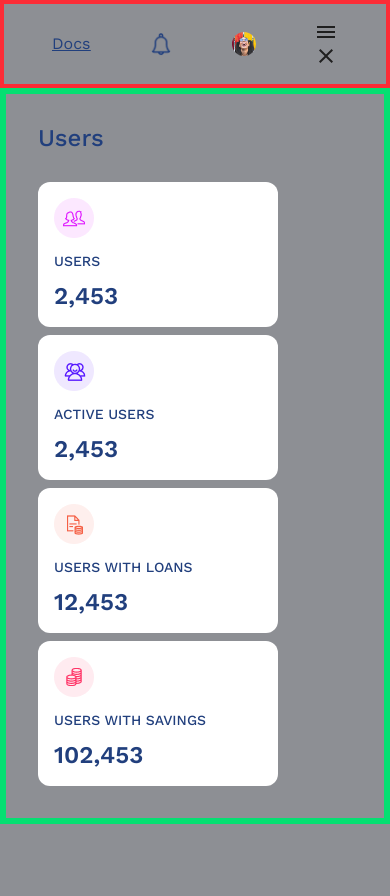
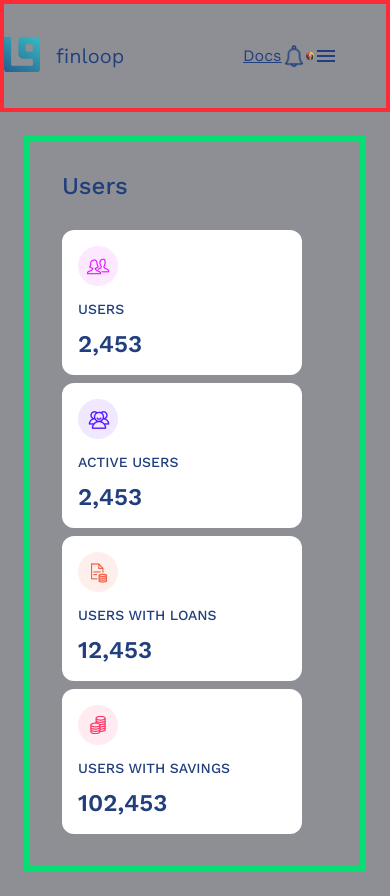
Before and after one commit to TaiwoSaidat/finloop-app, a Next.js app: page /dashboard in a window 390 px wide. Before the commit the page ends 844 px from the top, so only its background shows below. Built offline with nearby package versions, Linux system fonts and the light colour scheme.

Commit message:
ui/sidebar collapse and expand

```diff
--- a/src/app/dashboard/layout.tsx
+++ b/src/app/dashboard/layout.tsx
@@ -1,19 +1,32 @@
-import React from "react";
+'use client'
+import React, { useState } from "react";
 import SideBar from "@/app/ui/dashboardui/SideBarComponents/SideBar";
 import DashboardHeader from "../ui/dashboardui/DashboardHeader/DashboardHeader";
 
 const layout = ({ children }: { children: React.ReactNode }) => {
+  const [sideBarOpen, setSideBarOpen] = useState(false);
+
+  const toggleSideBar = () => {
+    setSideBarOpen(!sideBarOpen);
+  };
   return (
     <>
       {/*flex md:flex-row md:overflow-hidden */}
-      <div className="flex">
-        <div className=" hidden md:block flex-1 ">
-          <SideBar />
+      <div className="flex flex-col">
+        <div className=" flex-1 ">
+          <DashboardHeader
+            sideBarOpen={sideBarOpen}
+            toggleSideBar={toggleSideBar}
+          />
         </div>
-        <div className="flex-4">
-          <DashboardHeader />
+        <div className="flex flx-1 overflow-hidden ">
+          {/* hidden md:block" */}
+          {/* <div className=""> */}
+          {/* </div> */}
+          <SideBar isOpen={sideBarOpen} />
+          <main className="flex-1 overflow-y-auto p-6">{children}</main>
+
           {/* this is the app page.tsx below */}
-          {children}
         </div>
       </div>
     </>
--- /dev/null
+++ b/src/app/dashboard/users/page.tsx
@@ -0,0 +1,11 @@
+import React from "react";
+
+const page = () => {
+  return (
+    <>
+      <div className="border-2 border-red-600">USERS PAGE</div>
+    </>
+  );
+};
+
+export default page;
--- a/src/app/ui/dashboardui/DashboardHeader/DashboardHeader.tsx
+++ b/src/app/ui/dashboardui/DashboardHeader/DashboardHeader.tsx
@@ -7,10 +7,24 @@ import search from "../../../../assets/search.png";
 import bell from "@/assets/bell.png";
 import profile from "@/assets/profile.png";
 
-const DashboardHeader = () => {
+const DashboardHeader = ({
+  sideBarOpen,
+  toggleSideBar,
+}: {
+  sideBarOpen: boolean;
+  toggleSideBar: () => void;
+}) => {
   return (
     <>
-      <div className="w-full border-4 bg-grey-800  grid md:grid-cols-2 py-4 border-red-500 ">
+      <div className="w-full border-4 bg-grey-800  grid grid-cols-2 md:grid-cols-3 py-4 border-red-500 ">
+        {/* logo */}
+        <div className="flex gap-4 py-4 ">
+          <Link href="/dashboard">
+            <Image src={logo} alt="" width={36} height={16} />
+          </Link>
+          <p className="regular-20  ">finloop</p>
+        </div>
+
         {/* search */}
         <div className="hidden md:flex justify-start">
           <form
@@ -23,17 +37,14 @@ const DashboardHeader = () => {
               placeholder="Search for anything"
               className="  small-16 mx-4 text-gray-300"
             />
-            {/* <div className="  bg-black flexCenter rounded"> */}
             <Image
               alt="arrow"
               src={search}
               className="w-8 h-8 p-2 bg-blue-dark rounded-r-md "
             />
-            {/* </div> */}
           </form>
         </div>
 
-        {/* <div className="flex justify-center"> */}
         <div className="flexBetween px-12  ">
           <p className="  underline ">
             <Link href="https://github.com/TaiwoSaidat/finloop-app">Docs</Link>
@@ -57,32 +68,30 @@ const DashboardHeader = () => {
             <IoIosArrowDown className="hidden md:block" />
           </div>
 
-          <div className="md:hidden lg:hidden">
+          <button onClick={toggleSideBar} className="md:hidden">
+            {sideBarOpen ? (
               <svg
                 xmlns="http://www.w3.org/2000/svg"
                 height="24px"
                 viewBox="0 -960 960 960"
                 width="24px"
-              fill="#1f1f1f"
+                fill="#213f7d"
               >
-              <path d="M120-240v-80h720v80H120Zm0-200v-80h720v80H120Zm0-200v-80h720v80H120Z" />
+                <path d="m256-200-56-56 224-224-224-224 56-56 224 224 224-224 56 56-224 224 224 224-56 56-224-224-224 224Z" />
               </svg>
+            ) : (
               <svg
                 xmlns="http://www.w3.org/2000/svg"
                 height="24px"
                 viewBox="0 -960 960 960"
                 width="24px"
-                        fill="#1f1f1f"
+                fill="#213f7d"
               >
-                        <path d="m256-200-56-56 224-224-224-224 56-56 224 224 224-224 56 56-224 224 224 224-56 56-224-224-224 224Z" />
+                <path d="M120-240v-80h720v80H120Zm0-200v-80h720v80H120Zm0-200v-80h720v80H120Z" />
               </svg>
+            )}
+          </button>
         </div>
-        </div>
-        {/* </div> */}
-
-        {/* <div className="bg-red-800">
-          <p className=""> DashboardHeader Header</p>{" "}
-        </div> */}
       </div>
     </>
   );
--- a/src/app/ui/dashboardui/SideBarComponents/SideBar.tsx
+++ b/src/app/ui/dashboardui/SideBarComponents/SideBar.tsx
@@ -1,7 +1,7 @@
 "use client";
 import Image from "next/image";
 import Link from "next/link";
-import React from "react";
+import React, { useState } from "react";
 import logo from "../../../../assets/logo.png";
 import { BUSINESSES, CUSTOMERS, SETTINGS } from "@/constants";
 import { CustomerProps } from "@/types/dashboard";
@@ -10,20 +10,15 @@ import { RiBriefcase3Fill } from "react-icons/ri";
 import { IoIosArrowDown } from "react-icons/io";
 import { usePathname } from "next/navigation";
 
-const SideBar = () => {
-  // const pathname = usePathname;
-  // console.log(pathname ,"is pathname");
+const SideBar = ({ isOpen }: { isOpen: React.ReactNode }) => {
   return (
     <>
-      <div className="  border-4 border-amber-500 rounded-2xl p-4 ">
-        {/* This is the full side bar */}
-        <div className="flex gap-4 py-4 ">
-          <Link href="/dashboard">
-            <Image src={logo} alt="" width={36} height={24} />
-          </Link>
-          <p className="regular-20 md:large-30 lg:larger-48 ">finloop</p>
-        </div>
-        {/* <div className=" text-xl md:text-3xl lg:text-5xl"></div> */}
+
+        <aside
+          // className="w-64  bg-red-800 text-white p-4"
+          className={`fixed md:static top-0 left-0 h-full w-64 bg-gray-800 text-white transition-transform duration-300 z-40
+          ${isOpen ? "translate-x-0" : "-translate-x-full"} md:translate-x-0`}
+        >
           <div className="space-y-12">
             <div className="flex items-center space-x-2 small-16  ">
               <RiBriefcase3Fill />
@@ -36,14 +31,12 @@ const SideBar = () => {
               <span>Dashboard</span>
             </div>
           </div>
-
           <div className="space-y-4 my-4 py-2">
             <div className="flex flex-col   space-y-8  ">
               <h2 className="small-12  ">CUSTOMERS</h2>
               <ol className="small-16 space-y-2">
                 {CUSTOMERS.map((item: CustomerProps) => {
                   const Icon = item.icon;
-                const isSelected = item.path !== "dashboard";
                   return (
                     <li key={item.title}>
                       <Link
@@ -105,7 +98,7 @@ const SideBar = () => {
               </ol>
             </div>
           </div>
-      </div>
+        </aside>
     </>
   );
 };
--- a/src/components/FormComponents/LoginForm.tsx
+++ b/src/components/FormComponents/LoginForm.tsx
@@ -59,8 +59,6 @@ const LogInForm = () => {
           {/* form */}
           <div className=" ">
             <form
-              // action="#"
-              // method="post"
               className=" space-y-8 "
               onSubmit={handleSubmit(onSubmit)}
             >
--- a/src/components/HomeComponent/Header.tsx
+++ b/src/components/HomeComponent/Header.tsx
@@ -4,7 +4,7 @@ import logo from "../../assets/logo.png";
 import Link from "next/link";
 import { Roboto, Michroma } from "next/font/google";
 
-const roboto = Michroma({
+const roboto = Roboto({
   subsets: ["latin"],
   weight:['400']
 });
@@ -14,7 +14,6 @@ const Header = () => {
       {/* m-12 p-6 h-screen gap-12 md:gap-22 lg:gap-24 */}
       <div
         className={`${roboto.className} flex mx-4 md:mx-12 lg:mx-14 gap-4 py-6 `}
-        // className= 'flex mx-4 md:mx-12 lg:mx-14 gap-4 py-6'
       >
         <Link href="/">
           <Image src={logo} alt="" className=" w-6 md:w-8 lg:w-12" />
--- a/src/constants/index.ts
+++ b/src/constants/index.ts
@@ -1,3 +1,4 @@
+import * as FaIcons from 'react-icons/fa'
 import { HiUser, HiUsers } from "react-icons/hi2";
 import { FaRegHandshake, FaUsers } from "react-icons/fa";
 import { GiReceiveMoney } from "react-icons/gi";
@@ -14,7 +15,9 @@ export const CUSTOMERS = [
     id: 1,
     title: "Users",
     path: "/",
+    // path: "/dashboard/users",
     icon: HiUsers,
+
   },
   {
     id: 2,
```
Also changed, not shown: src/app/globals.css (+0 -8 lines). Lines whose indentation alone changed are shown as unchanged.
